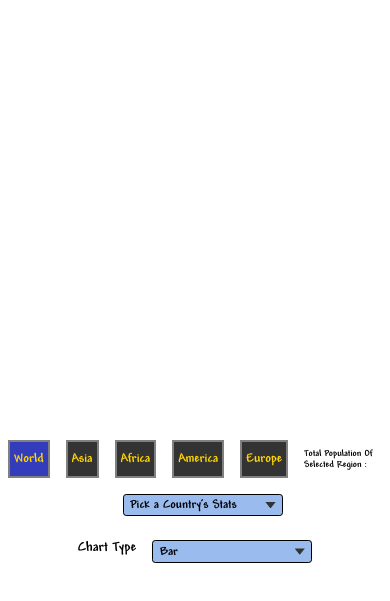
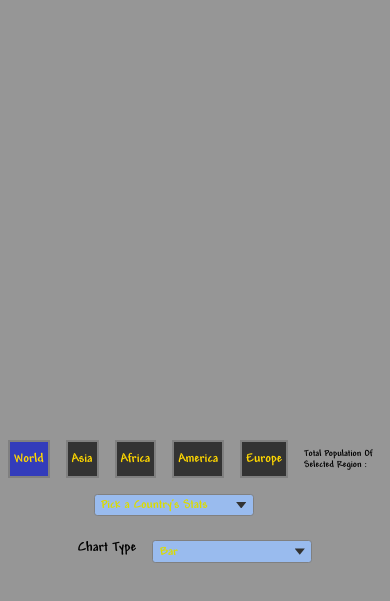
Before and after one commit to Vo1dling/Covid-Stats, a plain HTML site: page index.html in a window 390 px wide. Shown: the part 49-650 px from the top of the page. Drawn offline with nearby package versions, Linux system fonts and the light colour scheme; no server answers.

```diff
--- a/css/style.css
+++ b/css/style.css
@@ -13,6 +13,9 @@
   justify-content: center;
   width: 100%;
   background: rgb(153, 187, 238);
+}
+body {
+  background-color: rgb(150, 150, 150);
 }
 .animation-container {
   animation: fadeIn 3.5s ease 0s 1 forwards;
@@ -32,7 +35,7 @@
 .chart-type-select {
   display: flex;
   justify-content: center;
-  margin-top: 1.5rem;
+  margin-left: 1.5rem;
 }
 .custom-select {
   margin-left: 1rem;
@@ -46,7 +49,7 @@
   cursor: pointer;
   line-height: 1.1;
   background-color: rgb(153, 187, 238);
-  border: 1px solid black;
+  border: 1px solid gray;
   display: grid;
   grid-template-areas: "select";
   align-items: center;
@@ -62,6 +65,7 @@
 .custom-select select,
 .custom-select::after {
   grid-area: select;
+  color: rgb(219, 219, 0);
 }
 .custom-select select {
   appearance: none;
@@ -104,7 +108,10 @@
 .btn-container button:active {
   background: #666;
 }
-
+.Dot {
+  display: flex;
+  justify-content: center;
+}
 @keyframes fadeIn {
   from {
     transform: rotateX(-180deg);
@@ -135,6 +142,13 @@
     width: 100%;
     height: 50vh;
   }
+  .Dot {
+    flex-direction: column;
+  }
+  .chart-type-select {
+    margin-top: 1.5rem;
+    margin-left: 0;
+  }
 }
 @media (min-width: 501px) and (max-width: 768px) {
   .total-pop {
--- a/index.html
+++ b/index.html
@@ -43,12 +43,13 @@
           </button>
           <p class="total-pop">Total Population Of Selected Region :</p>
         </div>
+        <div class="Dot">
           <div class="custom-select">
             <select name="country" id="country">
               <option value="none" hidden>Pick a Country's Stats</option>
             </select>
           </div>
-      </div>
+
           <div class="chart-type-select">
             <h3>Chart Type</h3>
             <div class="custom-select">
@@ -60,6 +61,9 @@
               <span class="focus"></span>
             </div>
           </div>
+        </div>
+      </div>
+
       <script src="https://unpkg.com/axios/dist/axios.min.js"></script>
       <script src="JS/index.js"></script>
     </div>
--- a/js/index.js
+++ b/js/index.js
@@ -67,7 +67,7 @@ const generateChart = (resData, type) => {
           label: "# of Cases",
           data: data,
           backgroundColor: ["#3339", "#0069", "#2f29", "#f009"],
-          borderColor: ["#333", "#fb5", "#2f2", "#f00"],
+          borderColor: ["#333", "#006", "#2f2", "#f00"],
           borderWidth: 1,
         },
       ],
```
Lines whose indentation alone changed are shown as unchanged.
